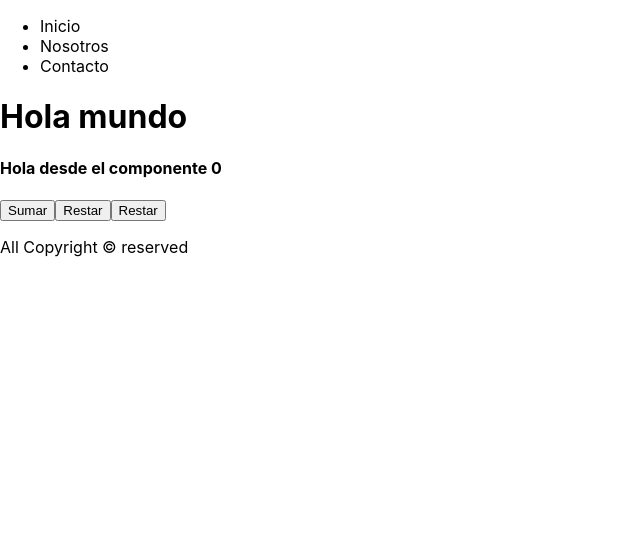
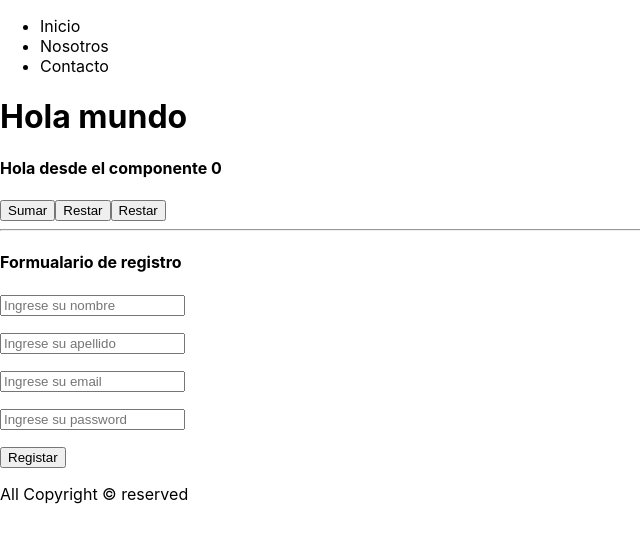
Before and after one commit to linder3hs/codigo13-react, a React (Create React App) app: page / in a window 1280 px wide. Shown: the top 542 px of the page, without its empty margins (0-640 px from the left). Built offline with nearby package versions, Linux system fonts and the light colour scheme.

Commit message:
react form

```diff
--- a/src/App.js
+++ b/src/App.js
@@ -2,6 +2,7 @@
 import { useState } from "react";
 import Header from "./Header";
 import Footer from "./Footer";
+import FormRegister from "./Form";
 
 // El primer paso para definir un componente es el nombre
 // El nombre de un componente siempre debe iniciar en mayuscula
@@ -54,6 +55,8 @@ const PrimerComponente = () => {
         {/* Ademas es la forma en el caso nuestra reciba algun parametro */}
         <button onClick={() => parametros(10, 20)}>Restar</button>
       </div>
+      <hr />
+      <FormRegister />
       <Footer />
     </div>
   );
--- /dev/null
+++ b/src/Form.js
@@ -0,0 +1,27 @@
+// Esto sera un componente el cual nos renderizara un formulario de registro
+const FormRegister = () => {
+  return (
+    <div>
+      <form action="">
+        <h4>Formualario de registro</h4>
+        <p>
+          <input type="text" placeholder="Ingrese su nombre" />
+        </p>
+        <p>
+          <input type="text" placeholder="Ingrese su apellido" />
+        </p>
+        <p>
+          <input type="email" placeholder="Ingrese su email" />
+        </p>
+        <p>
+          <input type="password" placeholder="Ingrese su password" />
+        </p>
+        <p>
+          <button type="submit">Registar</button>
+        </p>
+      </form>
+    </div>
+  );
+};
+
+export default FormRegister;
```
